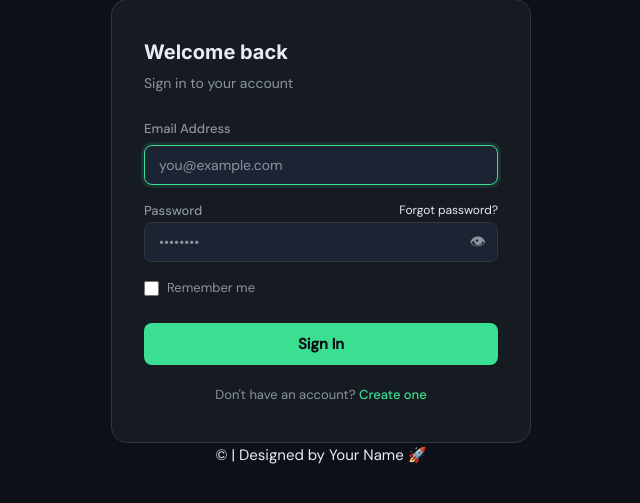
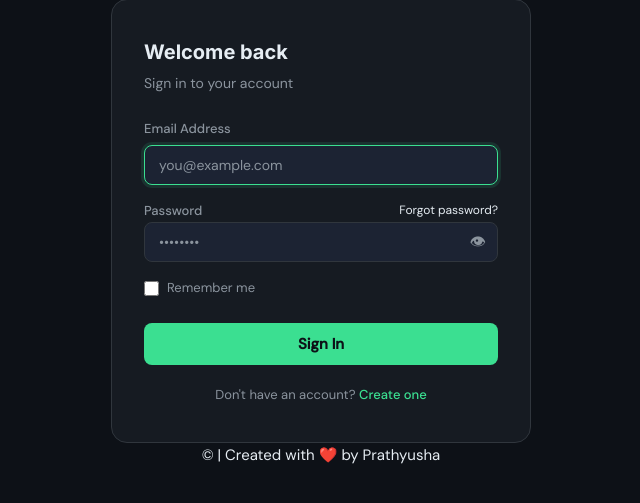
Before and after one commit to prathyushakondaveeti1-code/monthlyExpenses, a Flask app: page /login in a window 1280 px wide. Shown: the part 223-726 px from the top of the page, without its empty margins (319-959 px from the left). Run offline with Flask 3, Linux system fonts and the light colour scheme.

Commit message:
Initial commit

```diff
--- a/app/templates/login.html
+++ b/app/templates/login.html
@@ -112,10 +112,7 @@
 
   </div>
   <footer>
-  <p>© <span id="footerYear"></span> | Designed by Your Name 🚀</p>
+  <p>© <span id="footerYear"></span> | Created with ❤️ by Prathyusha</p>
 </footer>
-
-
-
 </body>
 </html>
```
Also changed, not shown: 1 other file.
